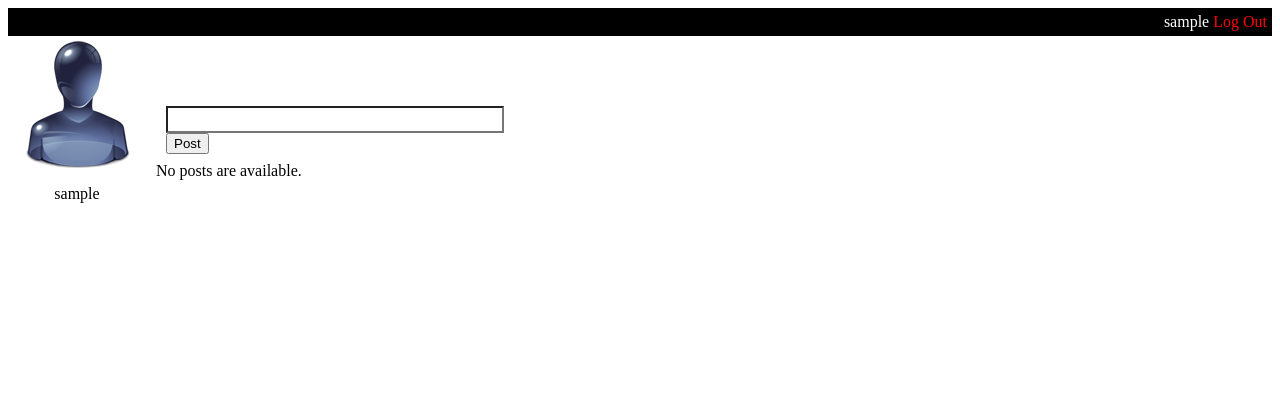
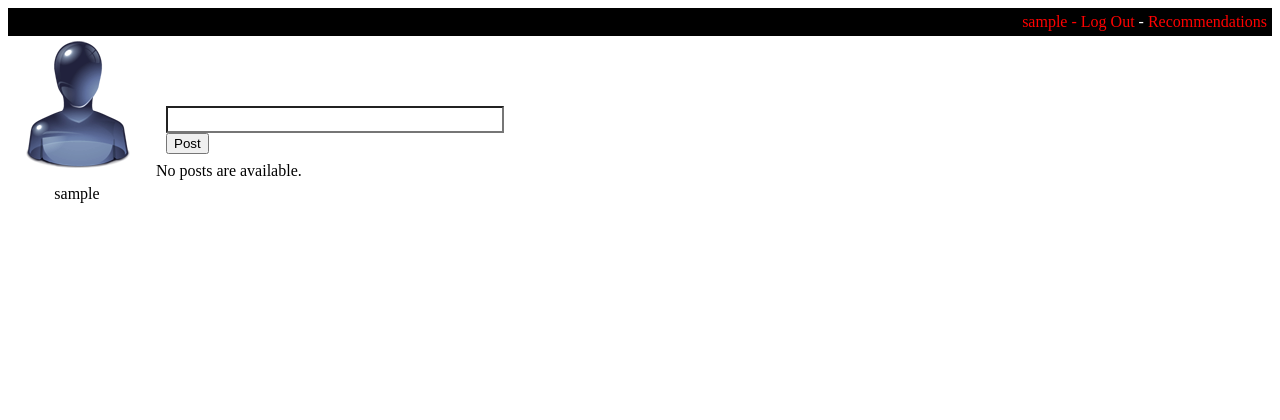
Before and after one commit to BlindGhosty/LSWA-Project, a Django app: page /micro/home/ in a window 1280 px wide. Shown: the top 420 px of the page. Run offline with Django 3.2, Linux system fonts and the light colour scheme; the visitor is signed in with stand-in values (Sample User, id 1); data that the repository does not hold is empty.

Commit message:
added nav bar to scalica

```diff
--- a/scalica/web/scalica/micro/templates/micro/base.html
+++ b/scalica/web/scalica/micro/templates/micro/base.html
@@ -8,8 +8,9 @@
 <body>
   <div id="header">
     {% if user.is_authenticated %}
-      {{ user.username }}
-      <a href="{% url 'micro:logout' %}">Log Out</a>
+      <a href="/micro/">{{ user.username }}
+       - <a href="{% url 'micro:logout' %}">Log Out</a> -
+      <a href="/micro/recommend">Recommendations</a>
     {% else %}
       <a href="{% url 'micro:login' %}">Log In</a>
     {% endif %}
```
Also changed, not shown: 1 other file.
